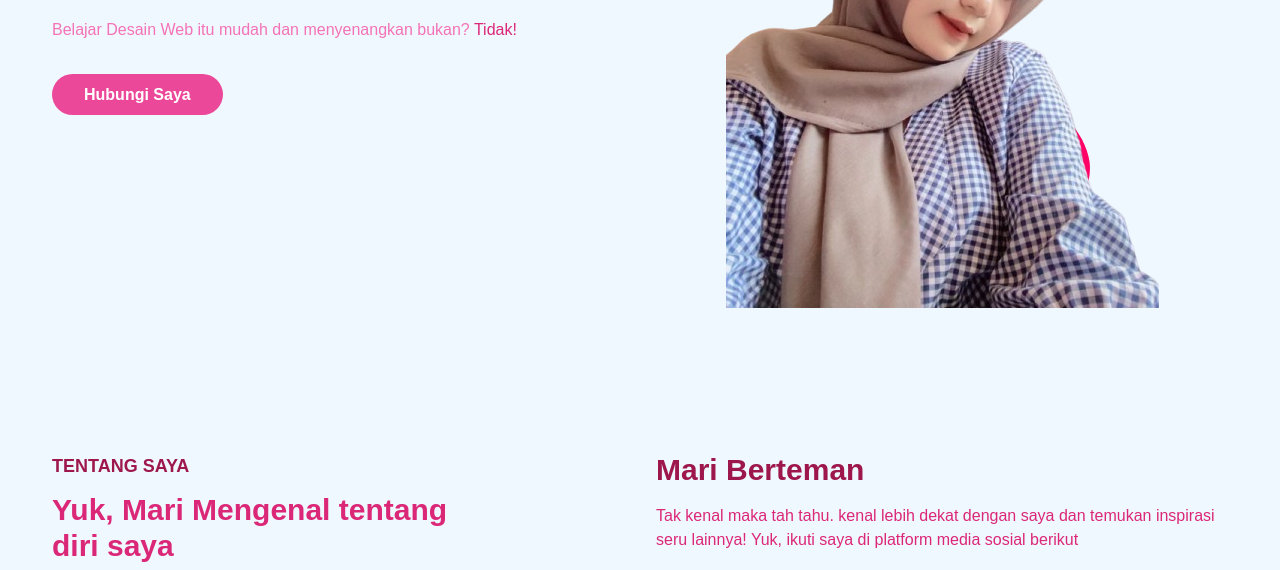
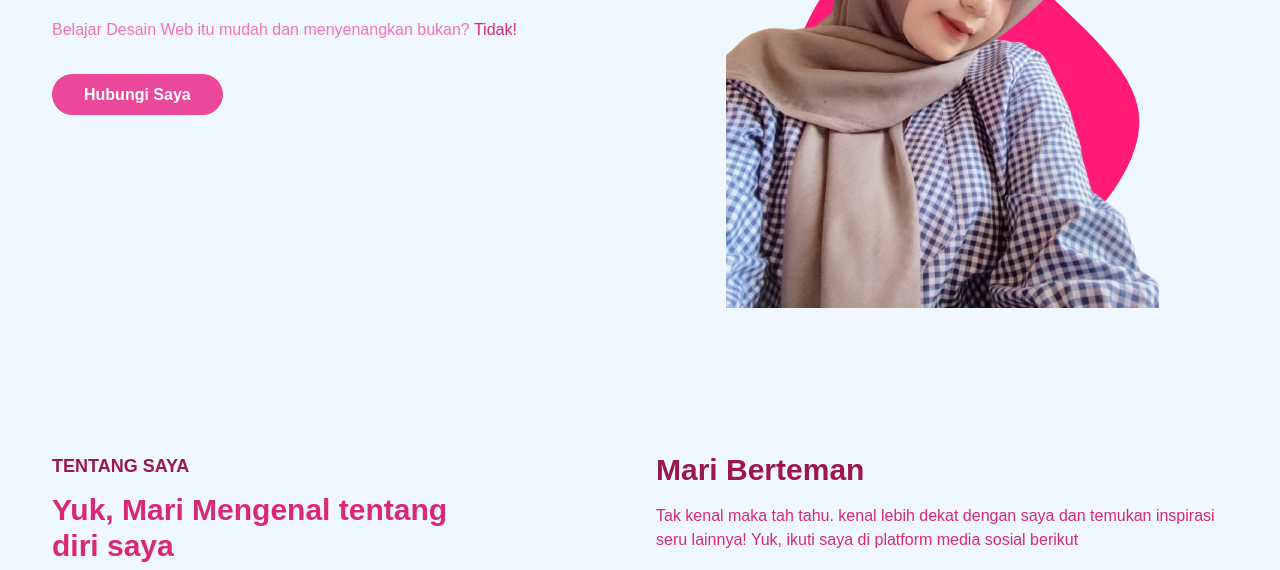
Before and after one commit to PauziahNurul/Nurul-Portfolio, a website: page index.html in a window 1280 px wide. Shown: the part 469-1039 px from the top of the page. Drawn offline with Linux system fonts and the light colour scheme.

Commit message:
portfolio tailwind css

```diff
--- a/index.html
+++ b/index.html
@@ -115,8 +115,8 @@ group-hover:text-pink-500">contact</a>
 
             md:scale-125">
 
-            <svg  width="300" height="300"  viewBox="0 0 200 200" xmlns="http://www.w3.org/2000/svg">
-                <path fill="#ff0066" d="M44.4,-43.9C60,-28.8,76.7,-14.4,78.7,2C80.7,18.4,68,36.8,52.4,51.2C36.8,65.5,18.4,75.8,-1.5,77.4C-21.5,78.9,-43,71.7,-54.1,57.3C-65.3,43,-66,21.5,-63.8,2.3C-61.5,-17,-56.2,-33.9,-45,-49C-33.9,-64,-17,-77.2,-1.3,-75.9C14.4,-74.7,28.8,-59,44.4,-43.9Z" transform="translate(100 100)" />
+            <svg  width="400" height="400"  viewBox="0 0 200 200" xmlns="http://www.w3.org/2000/svg">
+                <path fill="#ff1b76" d="M44.4,-43.9C60,-28.8,76.7,-14.4,78.7,2C80.7,18.4,68,36.8,52.4,51.2C36.8,65.5,18.4,75.8,-1.5,77.4C-21.5,78.9,-43,71.7,-54.1,57.3C-65.3,43,-66,21.5,-63.8,2.3C-61.5,-17,-56.2,-33.9,-45,-49C-33.9,-64,-17,-77.2,-1.3,-75.9C14.4,-74.7,28.8,-59,44.4,-43.9Z" transform="translate(100 100)" />
               </svg>
             </span>
             </div>
```
